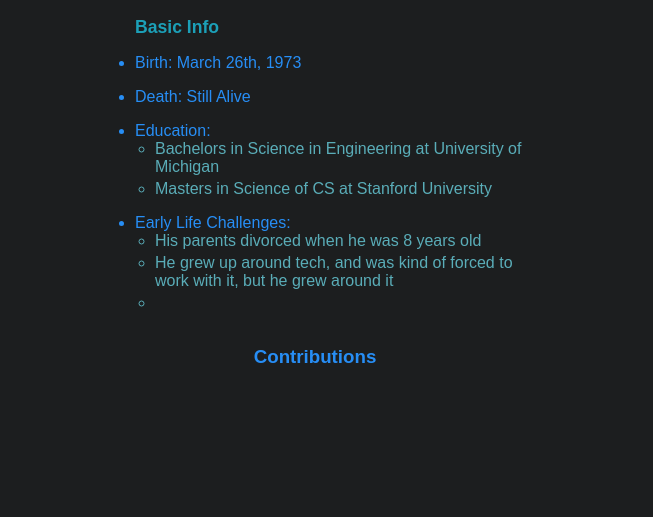
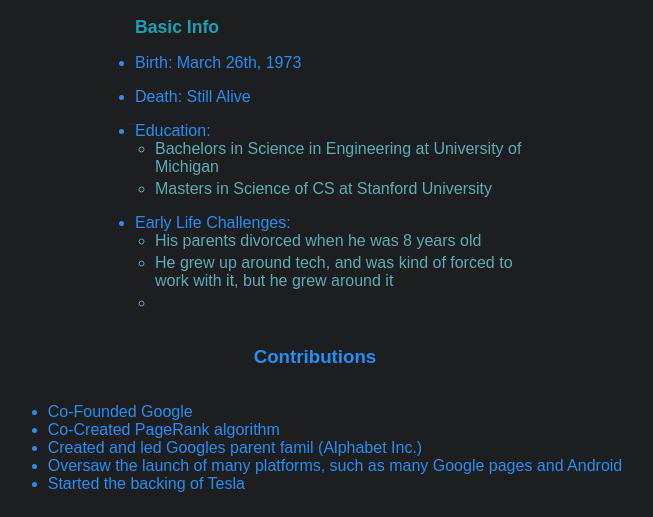
Before and after one commit to Ketchup9743/csassignment, a website: page index.html in a window 1280 px wide. Shown: the part 640-1157 px from the top of the page, without its empty margins (325-978 px from the left). Before the commit the page ends 1035 px from the top, so only its background shows below. Drawn offline with Linux system fonts and the light colour scheme.

Commit message:
added scss extension, and added alot of information about larry

```diff
--- a/index.html
+++ b/index.html
@@ -23,11 +23,20 @@
             <li>Early Life Challenges: <ul>
                 <li>His parents divorced when he was 8 years old</li>
                 <li>He grew up around tech, and was kind of forced to work with it, but he grew around it</li>
-                <li></li>
+                <li>
+                </li>
             </ul>
             </li>
             </ul>
             <h3>Contributions</h3>
+            <ul>
+                <li>Co-Founded Google</li>
+                <li>Co-Created PageRank algorithm</li>
+                <li>Created and led Googles parent famil (Alphabet Inc.)</li>
+                <li>Oversaw the launch of many platforms, such as many Google pages and Android</li>
+                <li>Started the backing of Tesla</li>
+            </ul>
+            </ul>
           </div>
          </div>
         </div>
--- /dev/null
+++ b/package.json
@@ -0,0 +1,5 @@
+{
+  "dependencies": {
+    "scss": "^0.2.4"
+  }
+}
```
Also changed, not shown: advanced.scss (added), 1 other file.
